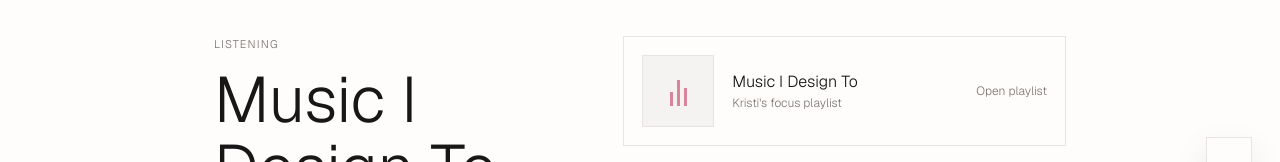
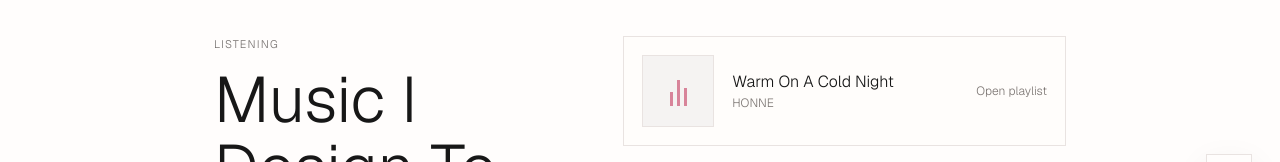
Before and after one commit to krisooti/Portfolio, a Next.js app: page /about in a window 1280 px wide. Shown: the part 540-702 px from the top of the page. Built offline with nearby package versions, Linux system fonts and the light colour scheme.

Commit message:
Update music feature to HONNE

```diff
--- a/app/MusicPlayer.tsx
+++ b/app/MusicPlayer.tsx
@@ -5,8 +5,8 @@ import { useEffect, useRef, useState } from "react";
 // Replace this file path with your own legally hosted local audio file.
 const MUSIC_SRC = "/audio/placeholder-tone.wav";
 // Replace these labels with your song or playlist title and artist.
-const MUSIC_TITLE = "Quiet Focus";
-const MUSIC_ARTIST = "Placeholder Audio";
+const MUSIC_TITLE = "Warm On A Cold Night";
+const MUSIC_ARTIST = "HONNE";
 
 const formatTime = (seconds: number) => {
   if (!Number.isFinite(seconds)) {
--- a/app/about/page.tsx
+++ b/app/about/page.tsx
@@ -8,9 +8,9 @@ export const metadata: Metadata = {
 
 // Replace these details with your featured song or playlist.
 const MUSIC_FEATURE = {
-  title: "Music I Design To",
-  artist: "Kristi's focus playlist",
-  link: "https://open.spotify.com/",
+  title: "Warm On A Cold Night",
+  artist: "HONNE",
+  link: "https://open.spotify.com/search/HONNE%20Warm%20On%20A%20Cold%20Night",
 };
 
 export default function AboutPage() {
```
Also changed, not shown: 1 other file (tests, documents, lock files or other folders).
